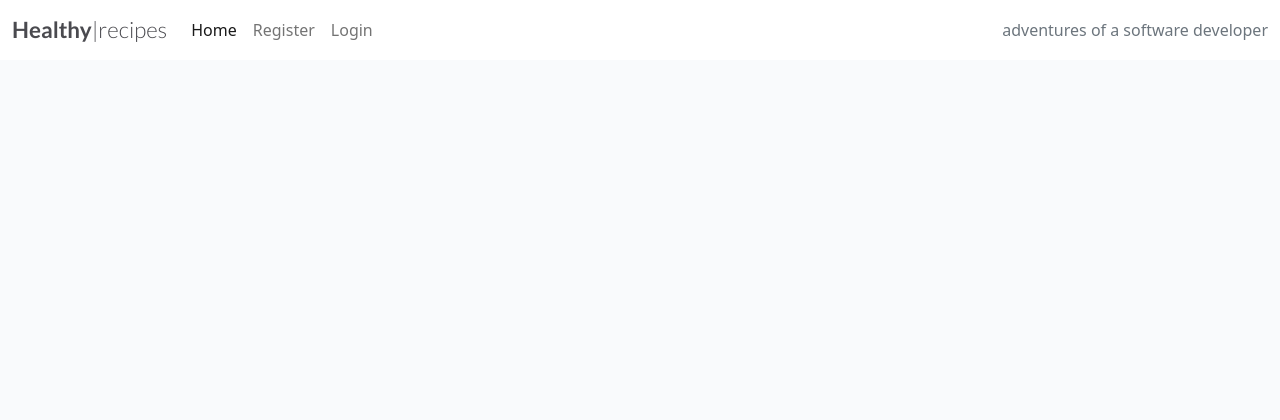
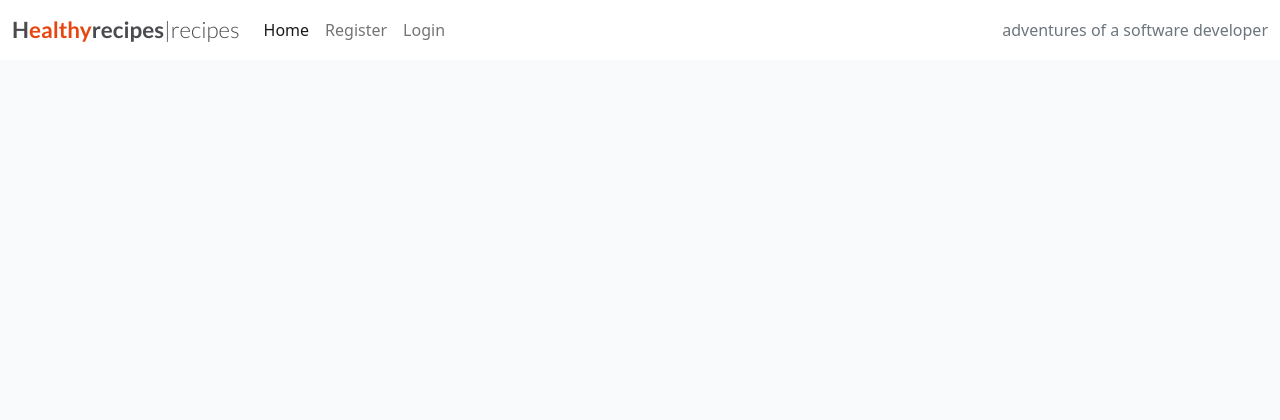
Before and after one commit to SnezhanaZdravkova/RecipesBook, a Django app: page / in a window 1280 px wide. Shown: the top 420 px of the page. Run offline with Django 3.2, Linux system fonts and the light colour scheme; data that the repository does not hold is empty.

Commit message:
Add renaming

```diff
--- a/templates/base.html
+++ b/templates/base.html
@@ -26,7 +26,7 @@
 
     <nav class="navbar navbar-expand-lg navbar-light bg-white">
         <div class="container-fluid">
-            <a class="navbar-brand" href="{% url 'home' %}"><span class="brand">H<span class="red-o"></span>ealthy<span
+            <a class="navbar-brand" href="{% url 'home' %}"><span class="brand">H<span class="red-o">ealthy</span>recipes<span
                         class="thin">|recipes</span></span></span></a>
             <button class="navbar-toggler" type="button" data-bs-toggle="collapse" data-bs-target="#navbarText"
                 aria-controls="navbarText" aria-expanded="false" aria-label="Toggle navigation">
--- a/templates/index.html
+++ b/templates/index.html
@@ -13,11 +13,11 @@
                 <div class="card md-4">
                     <div class="card-body">
                         <div class="image-container">
-                            {% if "placeholder" in recipes.featured_image.url %}
+                            {% if "placeholder" in recipes.recipe_image.url %}
                             <img class="card-img-top"
-                                src="https://codeinstitute.s3.amazonaws.com/fullstack/blog/default.jpg">
+                                src="https://res.cloudinary.com/dt7w2kcwb/image/upload/v1668687399/cld-sample-4.jpg">
                             {% else %}
-                            <img class="card-img-top" src=" {{ recipes.featured_image.url }}">
+                            <img class="card-img-top" src=" {{ recipes.recipe_image.url }}">
                             {% endif %}
                             <div class="image-flash">
                                 <p class="author">Author: {{ recipes.author }}</p>
--- a/templates/recipe_detail.html
+++ b/templates/recipe_detail.html
@@ -15,7 +15,7 @@
             <div class="d-none d-md-block col-md-6 masthead-image">
                 <!-- The featured image URL goes in the src attribute -->
                 {% if "placeholder" in recipes.featured_image.url %}
-                <img src="https://codeinstitute.s3.amazonaws.com/fullstack/blog/default.jpg" width="100%">
+                <img src="https://res.cloudinary.com/dt7w2kcwb/image/upload/v1668687399/cld-sample-4.jpg" width="100%">
                 {% else %}
                 <img src="" width="100%">
                 {% endif %}
```
